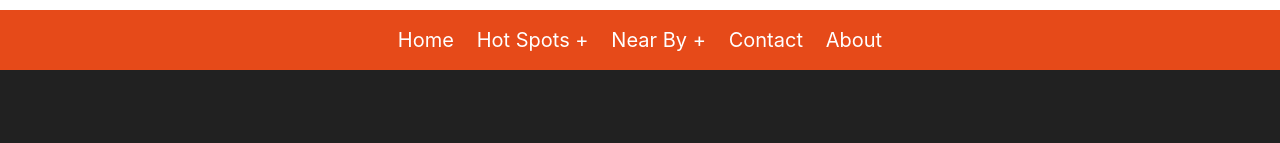
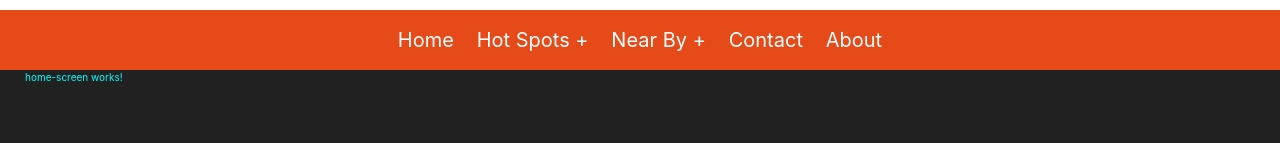
Before and after one commit to remenheiser/rebu-UI, an Angular app: page /home in a window 1280 px wide. Before the commit this address led to /. Shown: the part 176-319 px from the top of the page. Built offline with nearby package versions, Linux system fonts and the light colour scheme.

Commit message:
added homescreen & button redirects there

```diff
--- a/src/app/app-routing.module.ts
+++ b/src/app/app-routing.module.ts
@@ -2,11 +2,13 @@ import { NgModule } from '@angular/core';
 import { Routes, RouterModule } from '@angular/router';
 import { SpotsComponent } from './spots/spots.component';
 import { ChosenSpotComponent } from './chosen-spot/chosen-spot.component';
+import { HomeScreenComponent } from './home-screen/home-screen.component';
 
 
 const routes: Routes = [
   { path: 'spots', component: SpotsComponent},
-  { path: 'chosen-spot/:id', component: ChosenSpotComponent}
+  { path: 'chosen-spot/:id', component: ChosenSpotComponent},
+  { path: 'home', component: HomeScreenComponent}
 ];
 
 @NgModule({
@@ -14,4 +16,4 @@ const routes: Routes = [
   exports: [RouterModule]
 })
 export class AppRoutingModule { }
-export const routingComponents = [SpotsComponent, ChosenSpotComponent]
+export const routingComponents = [SpotsComponent, ChosenSpotComponent, HomeScreenComponent]
--- a/src/app/app.module.ts
+++ b/src/app/app.module.ts
@@ -6,12 +6,14 @@ import { AppComponent } from './app.component';
 import { SpotsComponent } from './spots/spots.component';
 import { HttpClientModule } from '@angular/common/http';
 import { ChosenSpotComponent } from './chosen-spot/chosen-spot.component';
+import { HomeScreenComponent } from './home-screen/home-screen.component';
 @NgModule({
   declarations: [
     AppComponent,
     routingComponents,
     SpotsComponent,
-    ChosenSpotComponent
+    ChosenSpotComponent,
+    HomeScreenComponent
   ],
   imports: [
     BrowserModule,
--- /dev/null
+++ b/src/app/home-screen/home-screen.component.css
@@ -0,0 +1,9 @@
+p {
+  color: cyan;
+}
+
+body {
+  margin: -25px;
+  min-height: 500px;
+  background-color: #212121;
+}
--- /dev/null
+++ b/src/app/home-screen/home-screen.component.html
@@ -0,0 +1,3 @@
+<body>
+  <p>home-screen works!</p>
+</body>
--- /dev/null
+++ b/src/app/home-screen/home-screen.component.ts
@@ -0,0 +1,15 @@
+import { Component, OnInit } from '@angular/core';
+
+@Component({
+  selector: 'app-home-screen',
+  templateUrl: './home-screen.component.html',
+  styleUrls: ['./home-screen.component.css']
+})
+export class HomeScreenComponent implements OnInit {
+
+  constructor() { }
+
+  ngOnInit() {
+  }
+
+}
--- a/src/index.html
+++ b/src/index.html
@@ -1,24 +1,23 @@
-<!doctype html>
+<!DOCTYPE html>
 <html lang="en">
   <head>
-  <meta charset="utf-8">
+    <meta charset="utf-8" />
     <title>rebu</title>
-  <base href="/">
-  <meta name="viewport" content="width=device-width, initial-scale=1">
-  <link rel="icon" type="image/x-icon" href="favicon.ico">
+    <base href="/" />
+    <meta name="viewport" content="width=device-width, initial-scale=1" />
+    <link rel="icon" type="image/x-icon" href="favicon.ico" />
   </head>
   <body>
-
     <div class="title">
       <h1>rebu</h1>
     </div>
 
-
     <div id="container">
       <nav>
         <ul>
-            <li><a href="/">Home</a></li>
-            <li><a href="/spots">Hot Spots</a>
+          <li><a href="/home">Home</a></li>
+          <li>
+            <a href="/spots">Hot Spots</a>
             <!-- First Tier Drop Down -->
             <ul>
               <li><a href="#">Themes</a></li>
@@ -26,17 +25,20 @@
               <li><a href="#">Tutorials</a></li>
             </ul>
           </li>
-            <li><a href="/chosen-spot">Near By</a>
+          <li>
+            <a href="/chosen-spot">Near By</a>
             <!-- First Tier Drop Down -->
             <ul>
               <li><a href="#">Resources</a></li>
               <li><a href="#">Links</a></li>
-                <li><a href="#">Tutorials</a>
+              <li>
+                <a href="#">Tutorials</a>
                 <!-- Second Tier Drop Down -->
                 <ul>
                   <li><a href="#">HTML/CSS</a></li>
                   <li><a href="#">jQuery</a></li>
-                    <li><a href="#">Other</a>
+                  <li>
+                    <a href="#">Other</a>
                     <!-- Third Tier Drop Down -->
                     <ul>
                       <li><a href="#">Stuff</a></li>
@@ -53,12 +55,11 @@
         </ul>
       </nav>
     </div>
-
   </body>
   <div class="maincontent">
     <app-root></app-root>
 
-<div class="well info-fill">
+    <!-- <div class="well info-fill">
   <form action="/action_page.php">
     <h3 style="color: black; text-align: left">Finding a spot has never been easier.</h3>
     <div class="form-group">
@@ -74,6 +75,6 @@
     </div>
     <button type="submit" class="btn btn-info">Submit</button>
   </form>
-</div>
+</div> -->
   </div>
 </html>
```
Also changed, not shown: 2 other files (tests, documents, lock files or other folders). Lines whose indentation alone changed are shown as unchanged.
